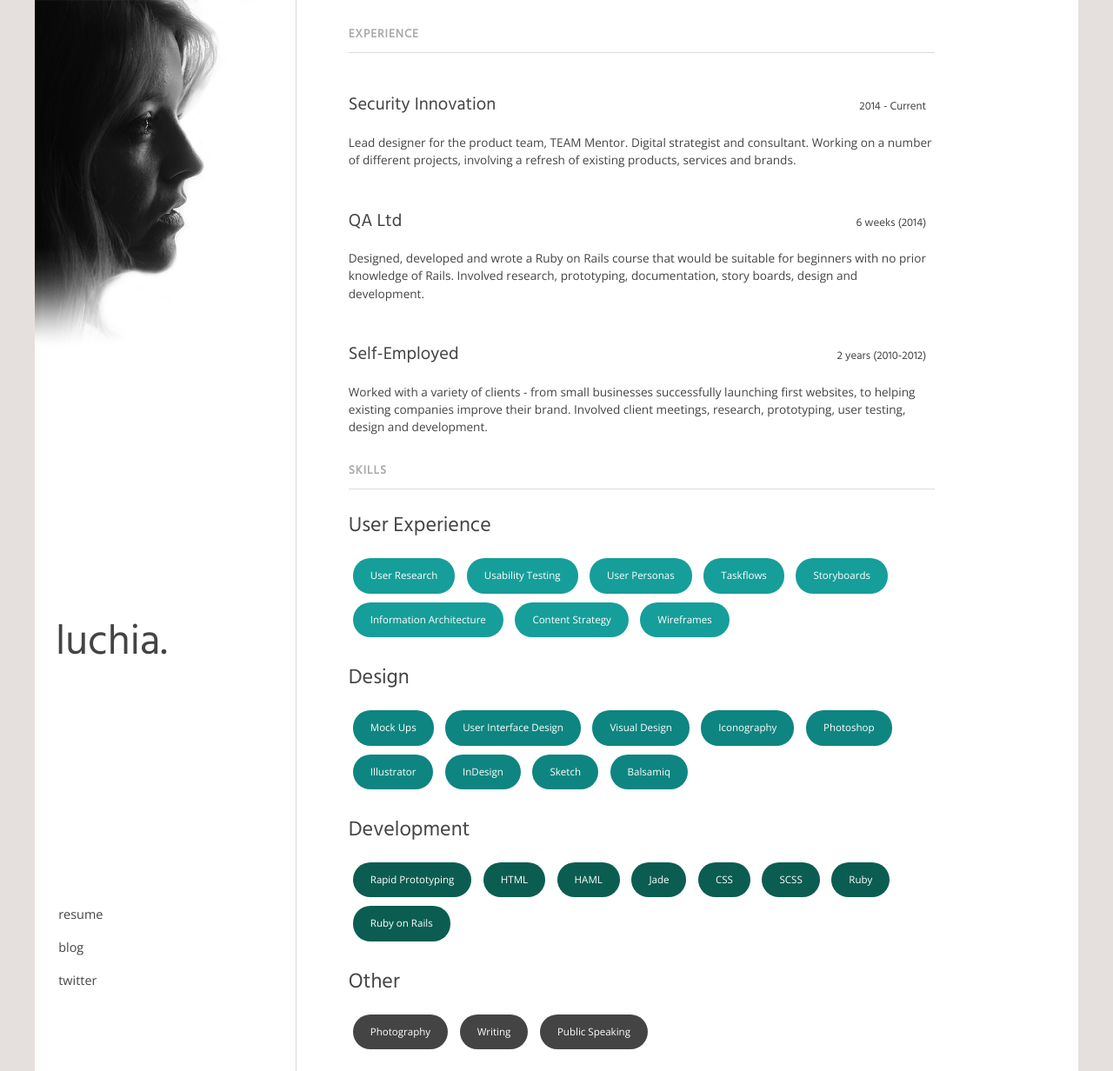
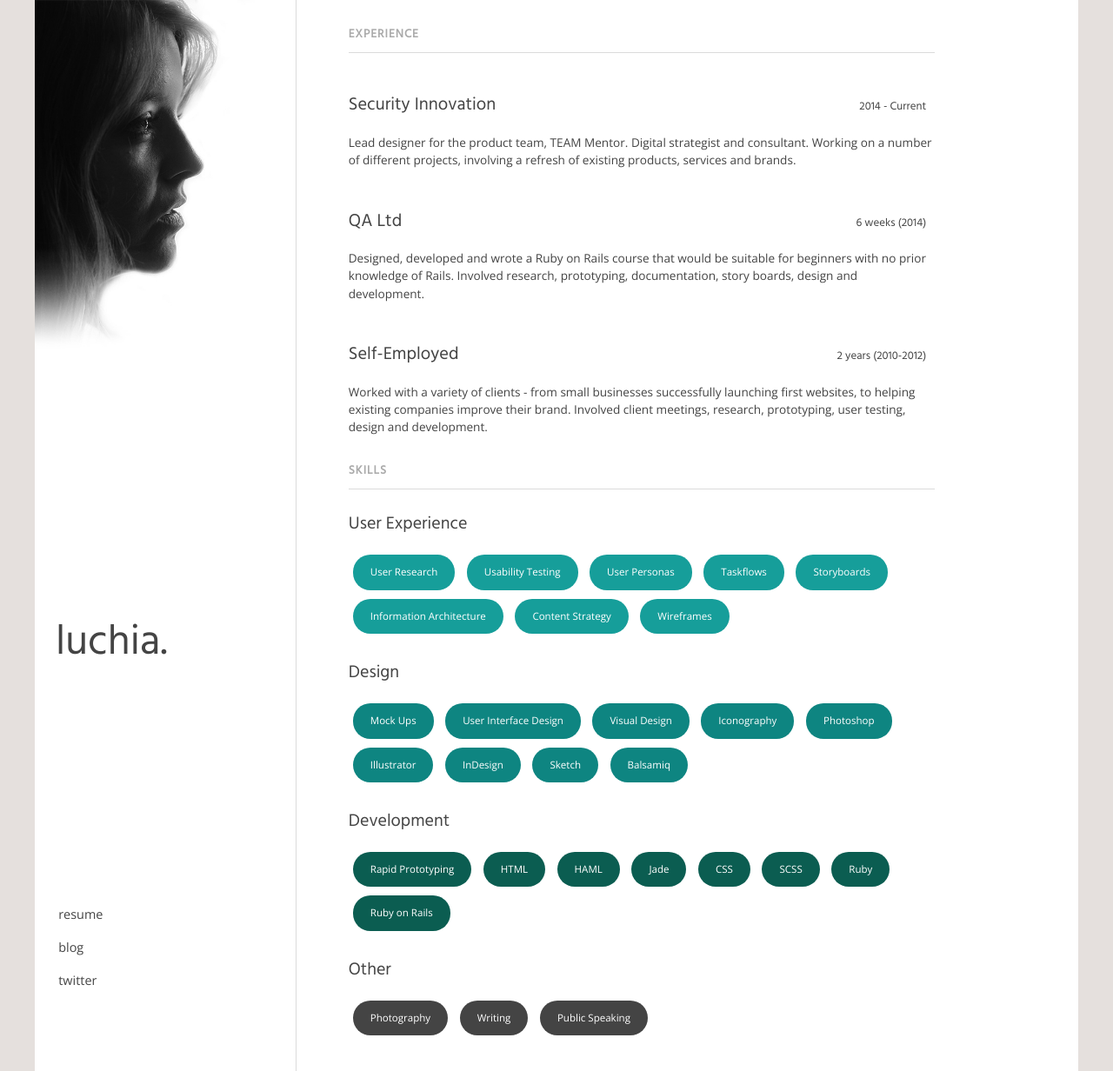
Before and after one commit to luchia/luchia.github.io, a Jekyll site: the page built from index.html, in a window 1280 px wide. Shown: the whole page at 87% size. Built offline with Jekyll 4.4.1, drawn with Linux system fonts in a browser that asks for light colours; Markdown is read by kramdown in place of the engine named in the settings; the list of posts is cut into pages by our own code.

Commit message:
fix font size issues

```diff
--- a/css/style.scss
+++ b/css/style.scss
@@ -228,8 +228,12 @@ ul {
     margin: 30px 0 0 0;
     letter-spacing: 1px;
 }
-.company, .skill {
+.company {
     font-size: 1.5em;
+    margin-top: 30px;
+}
+.skill {
+    font-size: 1.25em;
     margin-top: 30px;
 }
 .post-title {
```
Also changed, not shown: 1 other file.
